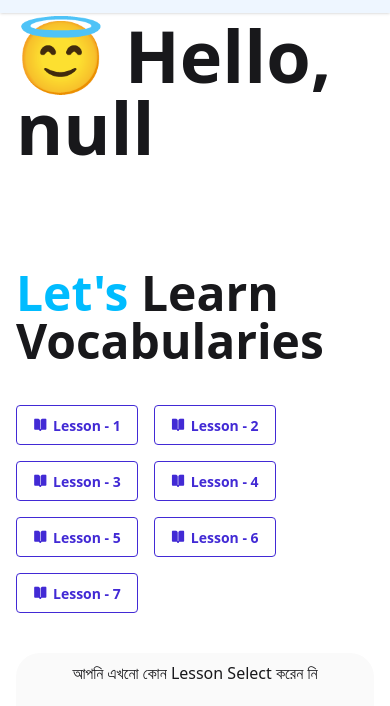
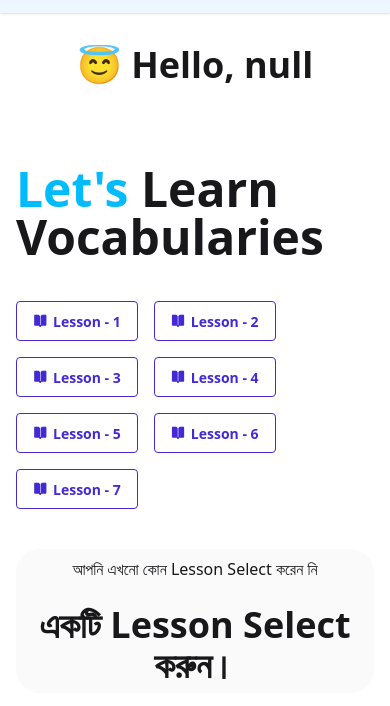
Before and after one commit to codewitharts/english-janala, a plain HTML site: page home.html in a window 390 px wide. Shown: the part 59-765 px from the top of the page. Drawn offline with nearby package versions, Linux system fonts and the light colour scheme.

Commit message:
responsive greetings

```diff
--- a/home.html
+++ b/home.html
@@ -40,7 +40,7 @@
       class="p-4 md:px-18 md:py-5 lg:px-24 lg:py-7 items-center flex flex-col lg:m-20 space-y-10">
 
       <div class="pt-10 pb-4 animate-bounce">
-        <span class="text-7xl font-bold " id="greetings"></span>
+        <span class="text-4xl lg:text-7xl font-bold " id="greetings"></span>
       </div>
       <h2 class="font-bold text-5xl"><span class="text-sky-400">Let's</span> Learn Vocabularies</h2>
       <div class="flex flex-wrap gap-4">
```
